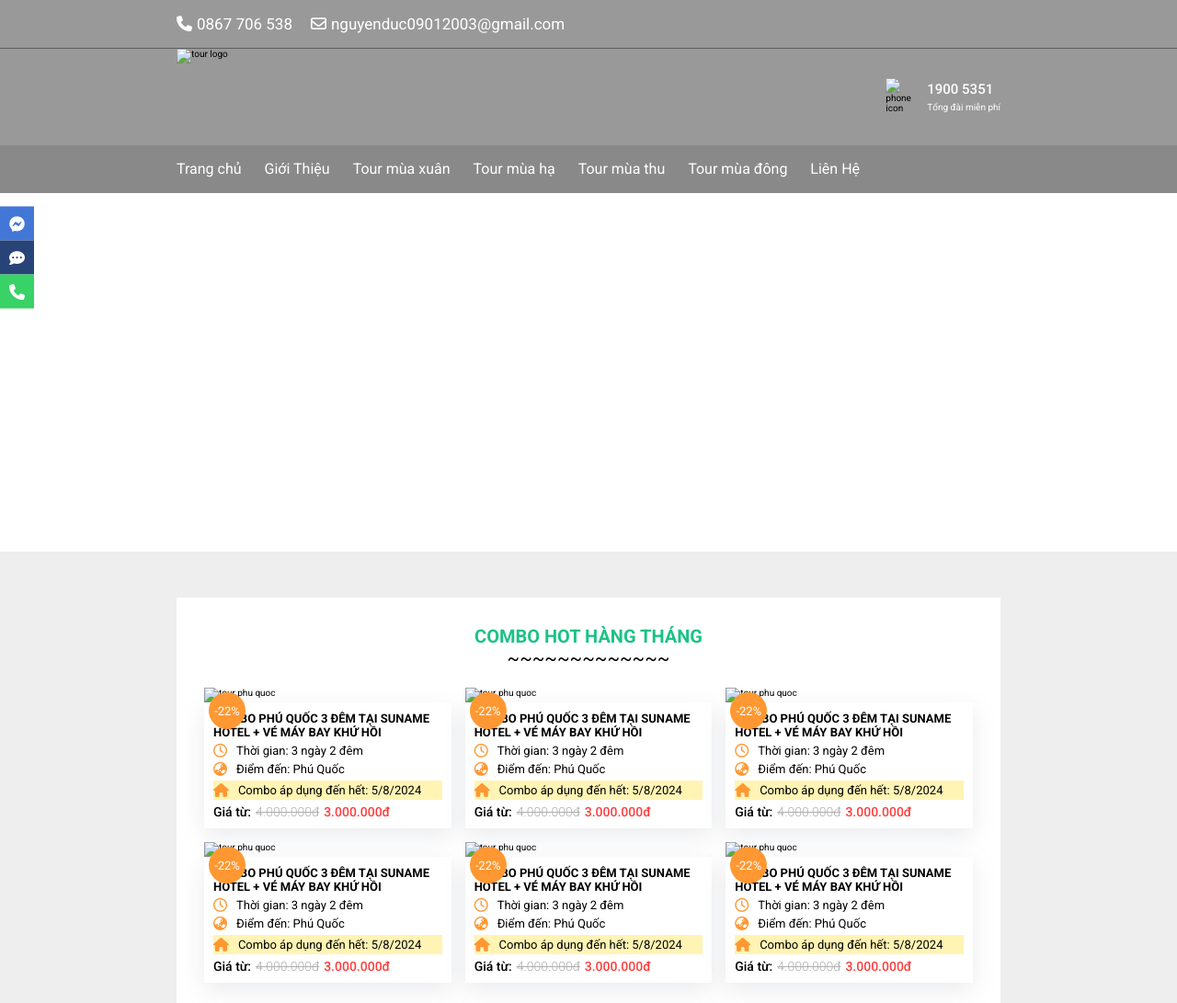
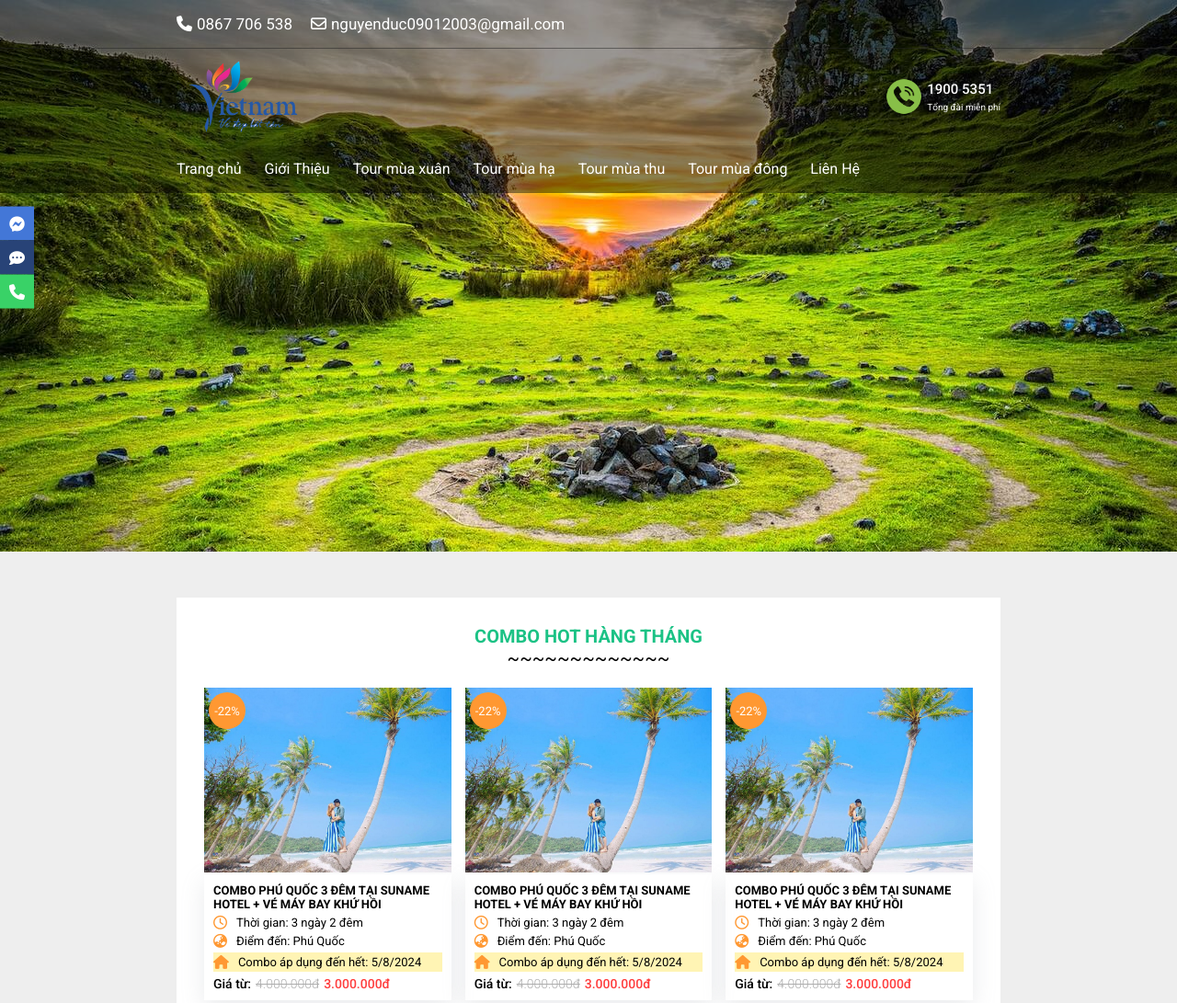
Before and after one commit to RinkaMizuki/job-150, a plain HTML site: page index.html in a window 1280 px wide. Shown: the top 1091 px of the page at 92% size. Drawn offline with Linux system fonts and the light colour scheme.

Commit message:
fix path image

```diff
--- a/index.html
+++ b/index.html
@@ -45,9 +45,9 @@
           <div class="header-top-right"></div>
         </div>
         <div class="header-mid">
-          <img src="../150/images/tour-logo.png" alt="tour logo" class="tour-logo">
+          <img src="./images/tour-logo.png" alt="tour logo" class="tour-logo">
           <div class="header-mid-right">
-            <img src="../150/images/telephone-call_3059606.png" alt="phone icon"
+            <img src="./images/telephone-call_3059606.png" alt="phone icon"
               class="phone-icon">
             <div class="phone-serve-wrapper">
               <span class="phone-serve">1900 5351</span>
@@ -76,7 +76,7 @@
           <div class="tour-card">
             <div class="sale-percent">-22%</div>
             <div>
-              <img src="../150/images/phu-quoc.jpg" alt="tour phu quoc"
+              <img src="./images/phu-quoc.jpg" alt="tour phu quoc"
                 class="tour-card-image">
             </div>
             <div class="tour-card-content">
@@ -102,7 +102,7 @@
           <div class="tour-card">
             <div class="sale-percent">-22%</div>
             <div>
-              <img src="../150/images/phu-quoc.jpg" alt="tour phu quoc"
+              <img src="./images/phu-quoc.jpg" alt="tour phu quoc"
                 class="tour-card-image">
             </div>
             <div class="tour-card-content">
@@ -128,7 +128,7 @@
           <div class="tour-card">
             <div class="sale-percent">-22%</div>
             <div>
-              <img src="../150/images/phu-quoc.jpg" alt="tour phu quoc"
+              <img src="./images/phu-quoc.jpg" alt="tour phu quoc"
                 class="tour-card-image">
             </div>
             <div class="tour-card-content">
@@ -154,7 +154,7 @@
           <div class="tour-card">
             <div class="sale-percent">-22%</div>
             <div>
-              <img src="../150/images/phu-quoc.jpg" alt="tour phu quoc"
+              <img src="./images/phu-quoc.jpg" alt="tour phu quoc"
                 class="tour-card-image">
             </div>
             <div class="tour-card-content">
@@ -180,7 +180,7 @@
           <div class="tour-card">
             <div class="sale-percent">-22%</div>
             <div>
-              <img src="../150/images/phu-quoc.jpg" alt="tour phu quoc"
+              <img src="./images/phu-quoc.jpg" alt="tour phu quoc"
                 class="tour-card-image">
             </div>
             <div class="tour-card-content">
@@ -206,7 +206,7 @@
           <div class="tour-card">
             <div class="sale-percent">-22%</div>
             <div>
-              <img src="../150/images/phu-quoc.jpg" alt="tour phu quoc"
+              <img src="./images/phu-quoc.jpg" alt="tour phu quoc"
                 class="tour-card-image">
             </div>
             <div class="tour-card-content">
--- a/styles.css
+++ b/styles.css
@@ -30,7 +30,7 @@ a {
   width: 100%;
   height: 100%;
   background-repeat: no-repeat;
-  background-image: url('../150/images/banner.jpeg');
+  background-image: url('./images/banner.jpeg');
   background-position: center;
   background-size: cover;
 }
```
